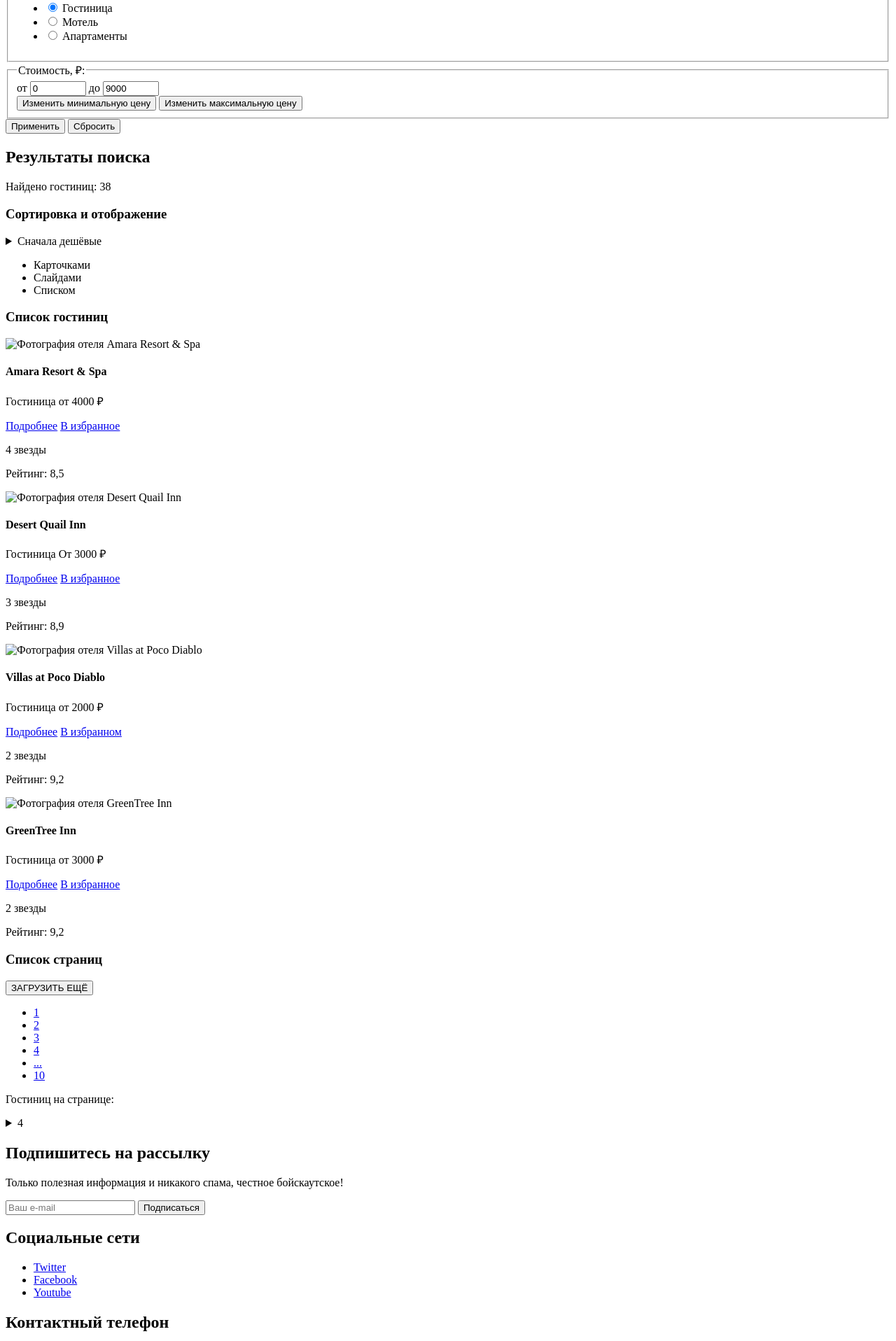
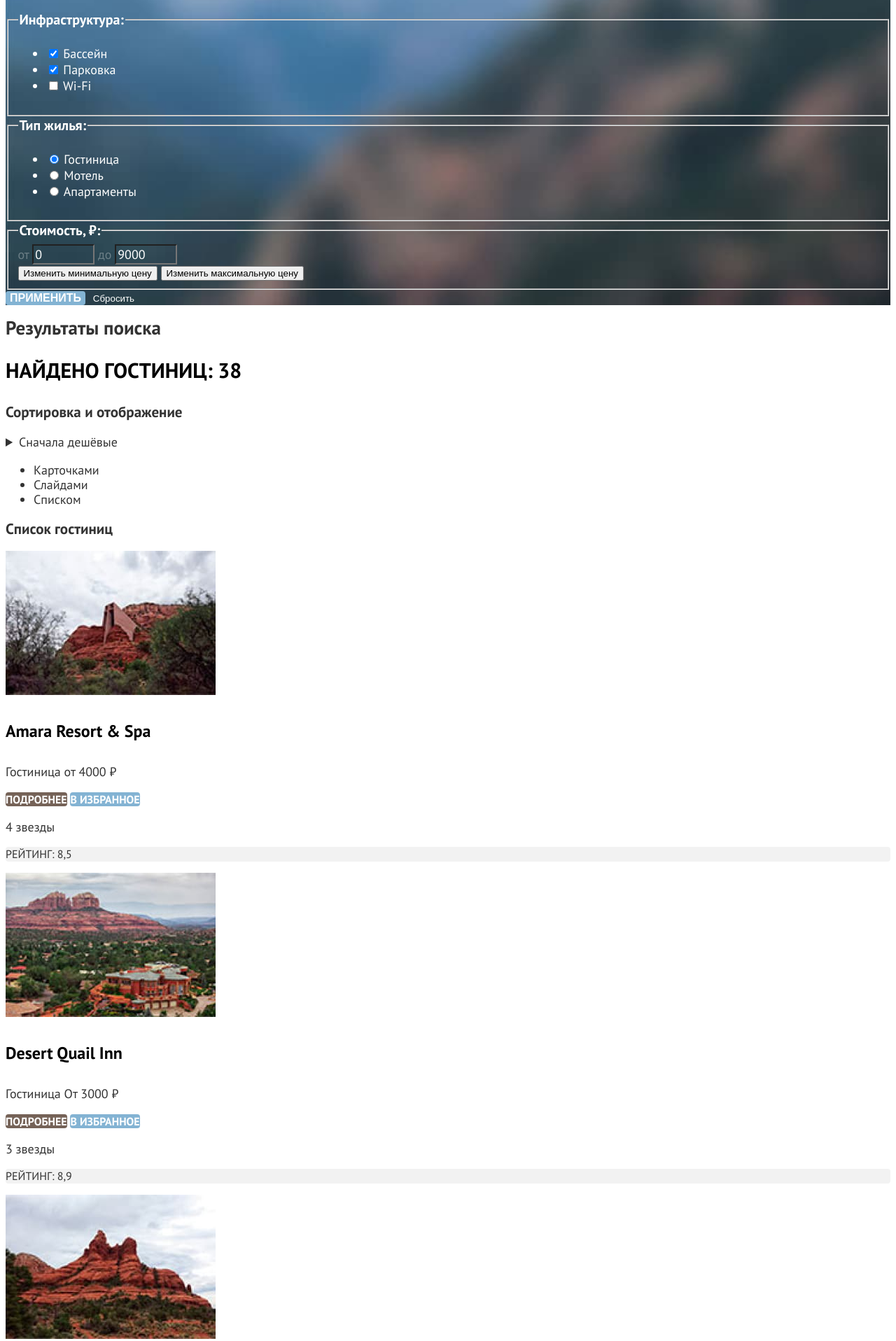
Before and after one commit to RomanSuhachev/sedonaProject, a plain HTML site: page catalog.html in a window 1280 px wide. Shown: the part 515-2431 px from the top of the page at 70% size. Drawn offline with Linux system fonts and the light colour scheme.

Commit message:
Добавил стилизацию каталога

```diff
--- a/catalog.html
+++ b/catalog.html
@@ -5,12 +5,13 @@
     <meta http-equiv="X-UA-Compatible" content="IE=edge">
     <meta name="viewport" content="width=device-width, initial-scale=1.0">
     <title>Каталог отелей</title>
+    <link rel="stylesheet" href="styles/styles.css">
   </head>
   <body>
     <header class="main-heder">
       <nav class="navigation">
         <a href="index.html" class="page-header-link">
-          <img class="main-logo" src="" alt="Логотип города Sedona">
+          <img class="main-logo" src="images/header-logo.svg" alt="Логотип города Sedona">
         </a>
         <ul class="navigation-list">
           <li class="navigation-item"><a href="index.html" class="main-link">Главная</a></li>
@@ -20,23 +21,24 @@
         <ul class="navigation-user">
           <li class="navigation-user-item"><a href="" class="search"><span class="visually-hidden">Поиск</span></a></li>
           <li class="navigation-user-item"><a href="" class="favorites"><span class="visually-hidden">Избранное</span></a></li>
-          <li class="navigation-user-item"><a href="#" class="more-info">Хочу сюда!</a></li>
+          <li class="navigation-user-item"><a href="#" class="more-info button">Хочу сюда!</a></li>
         </ul>
       </nav>
     </header>
 
     <main class="main-inner">
+      <div class="hotels-wrapper">
         <h1 class="page-title">Гостиницы Седоны</h1>
         <ul class="breadcrumbs">
           <li class="breadcrumbs-item">
-            <a class="breadcrumbs-link" href="index.html"><span class="visually-hidden">Домой</span></a>
+            <a class="breadcrumbs-link" href="index.html"><span class="visually-hidden">Главная страница</span></a>
           </li>
           <li class="breadcrumbs-item">
             <a class="breadcrumbs-link">Гостиницы</a>
           </li>
         </ul>
 
-      <section class="feltered-hotels">
+      <section class="filtered-hotels">
         <h2 class="visually-hidden">Фильтр отелей</h2>
         <form action="https://echo.htmlacademy.ru/" class="hotel-choose" method="get">
           <fieldset class="catalog-filter-group">
@@ -96,10 +98,10 @@
             <legend class="catalog-filter-title">Стоимость, ₽:</legend>
             <div class="range">
               <label class="catalog-filter-label">
-                от <input type="number" class="catalog-filter-input" name="min-price" value="0" min="0" max="10000" step="100">
+                <span class="range-title">от</span> <input type="number" class="catalog-filter-input" name="min-price" value="0" min="0" max="10000" step="100">
               </label>
               <label class="catalog-filter-label">
-                до <input type="number" class="catalog-filter-input" name="max-price" value="9000" min="0" max="10000" step="100">
+                <span class="range-title">до</span> <input type="number" class="catalog-filter-input" name="max-price" value="9000" min="0" max="10000" step="100">
               </label>
               <div class="range-slider slider">
                 <div class="slider-bar">
@@ -114,11 +116,12 @@
             </div>
           </fieldset>
           <div class="filter-buttons">
-            <button class="form-submit" type="submit">Применить</button>
+            <button class="form-submit btn-secondary" type="submit">Применить</button>
             <button class="btn-reset" type="reset">Сбросить</button>
           </div>
         </form>
       </section>
+    </div>
       <section class="catalog">
         <h2 class="visually-hidden">Результаты поиска</h2>
         <p class="sort-type-title">Найдено гостиниц: 38</p>
@@ -154,35 +157,35 @@
           <h3 class="visually-hidden">Список гостиниц</h3>
 
           <article class="hotel-card">
-            <img src="" alt="Фотография отеля Amara Resort & Spa" class="hotel-card-img">
+            <img src="images/catalog/amara resort.jpg" width="300" height="206" alt="Фотография отеля Amara Resort & Spa" class="hotel-card-img">
             <h4 class="card-title">Amara Resort & Spa</h4>
             <p class="card-description">
               <span class="card-description-title">Гостиница</span>
               <span class="card-description-price">от 4000 ₽</span>
             </p>
             <a href="#" class="button">Подробнее</a>
-            <a href="#" class="button">В избранное</a>
+            <a href="#" class="button btn-secondary">В избранное</a>
             <p class="star star-four">
               <span class="visually-hidden">4 звезды</span>
             </p>
             <p class="card-rate">Рейтинг: 8,5</p>
           </article>
           <article class="hotel-card">
-            <img src="" alt="Фотография отеля Desert Quail Inn" class="hotel-card-img">
+            <img src="images/catalog/desert quail.jpg" width="300" height="206" alt="Фотография отеля Desert Quail Inn" class="hotel-card-img">
             <h4 class="card-title">Desert Quail Inn</h4>
             <p class="card-description">
               <span class="card-description-title">Гостиница</span>
               <span class="card-description-price">От 3000 ₽</span>
             </p>
             <a href="#" class="button">Подробнее</a>
-            <a href="#" class="button">В избранное</a>
+            <a href="#" class="button btn-secondary">В избранное</a>
             <p class="star star-three">
               <span class="visually-hidden">3 звезды</span>
             </p>
             <p class="card-rate">Рейтинг: 8,9</p>
           </article>
           <article class="hotel-card">
-            <img src="" alt="Фотография отеля Villas at Poco Diablo" class="hotel-card-img">
+            <img src="images/catalog/villas at poco diablo.jpg" width="300" height="206" alt="Фотография отеля Villas at Poco Diablo" class="hotel-card-img">
             <h4 class="card-title">Villas at Poco Diablo</h4>
             <p class="card-description">
               <span class="card-description-title">Гостиница</span>
@@ -196,14 +199,14 @@
             <p class="card-rate">Рейтинг: 9,2</p>
           </article>
           <article class="hotel-card">
-            <img src="" alt="Фотография отеля GreenTree Inn" class="hotel-card-img">
+            <img src="images/catalog/green-tree.jpg" width="300" height="206" alt="Фотография отеля GreenTree Inn" class="hotel-card-img">
             <h4 class="card-title">GreenTree Inn</h4>
             <p class="card-description">
               <span class="card-description-title">Гостиница</span>
               <span class="card-description-price">от 3000 ₽</span>
             </p>
             <a href="#" class="button">Подробнее</a>
-            <a href="#" class="button">В избранное</a>
+            <a href="#" class="button btn-secondary">В избранное</a>
             <p class="star star-two">
               <span class="visually-hidden">2 звезды</span>
             </p>
@@ -235,9 +238,9 @@
         </div>
       </div>
     </section>
-    <section class="subscribe">
+    <section class="subscribe subscribe-none-bg">
       <h2 class="subscribe-title">Подпишитесь на рассылку</h2>
-      <p class="subscribe-description">Только полезная информация и никакого спама, честное бойскаутское!</p>
+      <p class="subscribe-description">Только полезная информация и никакого спама,<br> честное бойскаутское!</p>
       <form action="https://echo.htmlacademy.ru/" class="subscribe-form" method="post">
         <input type="text" class="subscribe-input" name="email" placeholder="Ваш e-mail">
         <button class="subscribe-btn" type="submit">Подписаться</button>
--- a/styles/styles.css
+++ b/styles/styles.css
@@ -30,6 +30,7 @@ body {
   text-decoration: none;
   text-transform: uppercase;
   font-size: 16px;
+  border-radius: 4px;
 }
 
 .search-button {
@@ -144,4 +145,171 @@ body {
   color: #ffffff;
   text-align: center;
   border: none;
+  border-radius: 4px;
 }
+
+/* catalog-buttons */
+
+.btn-secondary {
+  background-color: #83b3d3;
+  font-weight: 700;
+  font-size: 16px;
+  color: #ffffff;
+  text-transform: uppercase;
+  border: none;
+  border-radius: 4px;
+}
+
+.btn-reset {
+  background-color: transparent;
+  border: none;
+  color: #ffffff;
+}
+
+.pagination-link {
+  background-color: #83b3d3;
+  font-size: 20px;
+  font-weight: 700;
+  color: #ffffff;
+  text-decoration: none;
+  border-radius: 4px;
+}
+
+.pagination-current {
+  background-color: #f2f2f2;
+  font-size: 20px;
+  font-weight: 700;
+  color: #000000;
+}
+
+/* Обертка для блока с фильтрами */
+.hotels-wrapper {
+  background-image: url("../images/catalog/filter-background.jpg");
+  background-repeat: no-repeat;
+  background-size: cover;
+  background-color: #ffffff;
+  color: #ffffff;
+  font-style: normal;
+  font-weight: 400;
+}
+
+/* Заголовок в фильтре и оформление legend */
+
+.page-title {
+  font-size: 60px;
+  font-weight: 700;
+  line-height: 78px;
+}
+
+.catalog-filter-title {
+  font-size: 20px;
+  font-weight: 700;
+  color: inherit;
+  line-height: 26px;
+}
+
+.control-label {
+  color: #ffffff;
+  font-size: 18px;
+  line-height: 23px;
+}
+
+.sort-type-title {
+  font-size: 30px;
+  line-height: 39px;
+  text-transform: uppercase;
+  font-style: normal;
+  font-weight: 700;
+  color: #000000;
+}
+
+/* Стилизация варианта выбора отелей */
+
+.select-control {
+  font-size: 18px;
+  line-height: 23px;
+  font-weight: 400;
+}
+
+.range-title {
+  font-size: 18px;
+  color: #ffffff;
+  opacity: .3;
+}
+
+.catalog-filter-input {
+  background-color: transparent;
+  font-family: inherit;
+  color: #ffffff;
+  font-size: 18px;
+}
+
+.select-option {
+  text-decoration: none;
+  color: #333333;
+}
+
+/* Кнопка "В избранном" */
+
+.favorite {
+  background-color: #7DB54F;
+}
+
+.more-btn {
+  background-color: #83b3d3;
+  font-size: 20px;
+  font-weight: 700;
+  color: #ffffff;
+  text-decoration: none;
+  border-radius: 4px;
+  border: none;
+}
+
+.subscribe-title {
+  font-weight: 700;
+  font-size: 30px;
+  line-height: 36px;
+  color: #000000;
+  text-transform: uppercase;
+  text-align: center;
+}
+
+.subscribe-input {
+  background-color:#f2f2f2;
+  font-size: 18px;
+  font-family: inherit;
+  border-radius: 10px 0 0 10px;
+}
+
+.subscribe-description {
+  color: #333333;
+  font-size: 22px;
+  line-height: 26px;
+  text-align: center;
+}
+
+.subscribe-none-bg {
+  background-image: none;
+}
+
+/* стилизация карточек */
+
+.card-title {
+  font-weight: 700;
+  font-size: 24px;
+  line-height: 31px;
+  color: #000000;
+}
+
+.card-description {
+  font-size: inherit;
+  color: #333333;
+}
+
+.card-rate {
+  font-size: 16px;
+  color: #333333;
+  text-transform: uppercase;
+  background-color: #f2f2f2;
+  border-radius: 4px;
+}
```
Also changed, not shown: images/catalog/amara resort.jpg (added), images/catalog/desert quail.jpg (added), images/catalog/filter-background.jpg (added), images/catalog/green-tree.jpg (added), images/catalog/villas at poco diablo.jpg (added).
